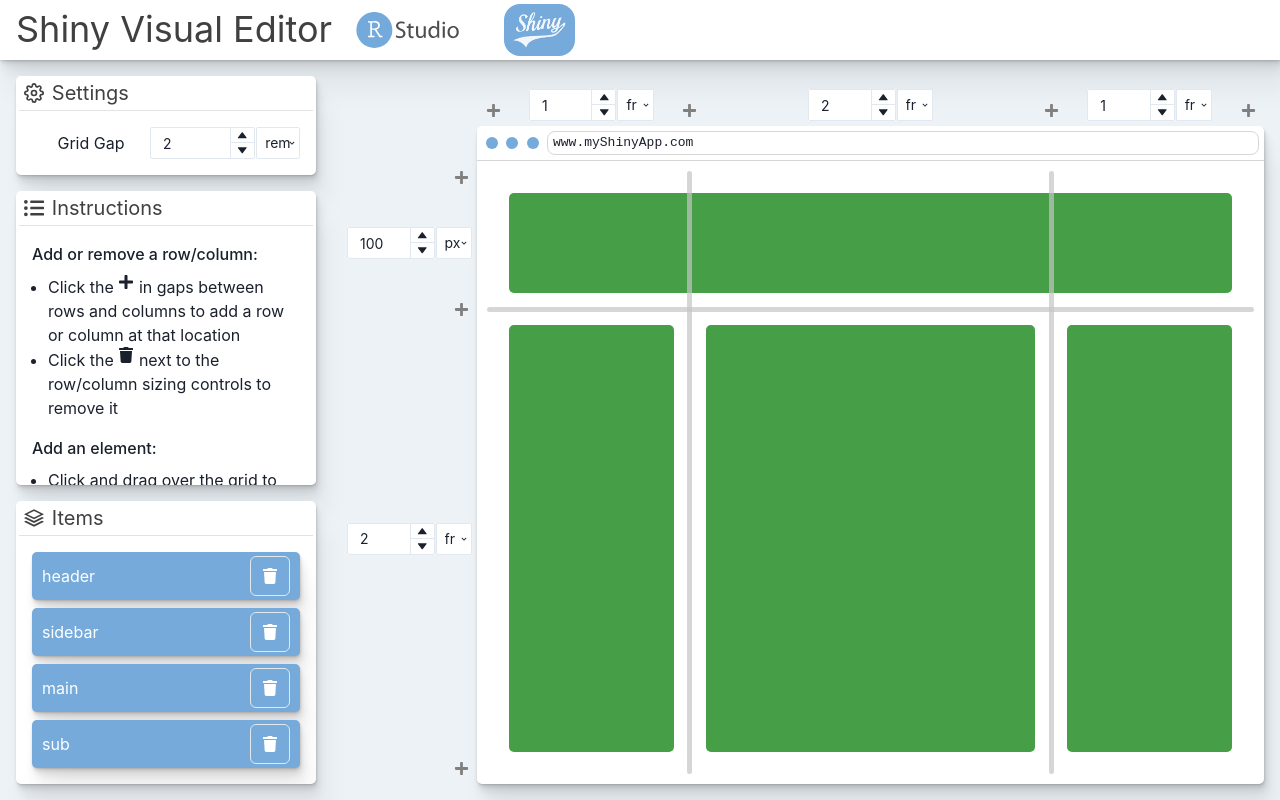
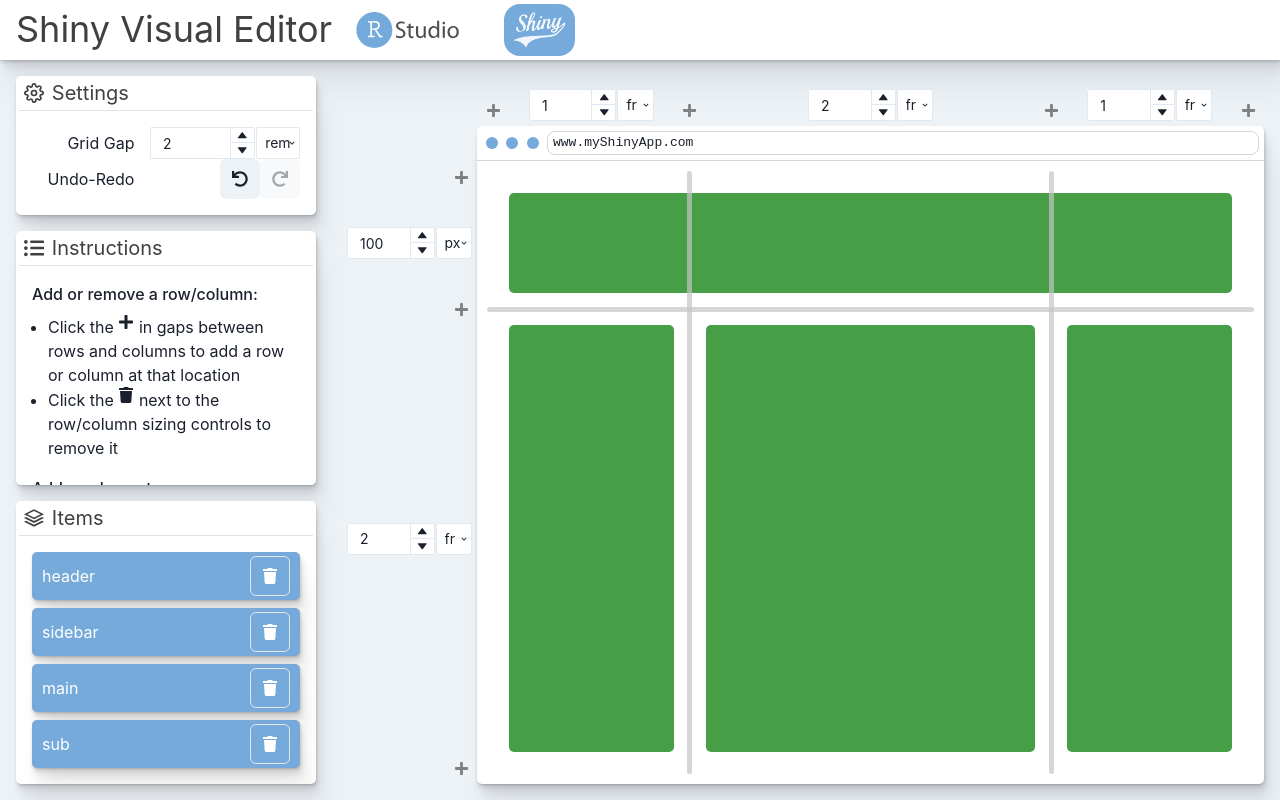
Before and after one commit to rstudio/shinyuieditor, a React (Create React App) app: page / in a window 1280 px wide. Built offline with nearby package versions, Linux system fonts and the light colour scheme.

Commit message:
Added some very basic history navigation based on the whole app layout state

```diff
--- /dev/null
+++ b/src/components/HistoryNav.tsx
@@ -0,0 +1,23 @@
+import { IconButton } from "@chakra-ui/button";
+import { FaRedo, FaUndo } from "react-icons/fa";
+import { useUndoRedo } from "../state-logic/useUndoRedo";
+
+export function HistoryNav() {
+  const { goBackward, goForward, canGoBackward, canGoForward } = useUndoRedo();
+  return (
+    <>
+      <IconButton
+        icon={<FaUndo />}
+        disabled={!canGoBackward}
+        aria-label="undo"
+        onClick={goBackward}
+      />
+      <IconButton
+        icon={<FaRedo />}
+        disabled={!canGoForward}
+        aria-label="redo"
+        onClick={goForward}
+      />
+    </>
+  );
+}
--- /dev/null
+++ b/src/state-logic/useUndoRedo.tsx
@@ -0,0 +1,114 @@
+import { GridLayoutTemplate } from "GridTypes";
+import { useCallback, useEffect, useRef, useState } from "react";
+import { useRecoilValue, useSetRecoilState } from "recoil";
+import { fullAppState } from "state-logic/gridLayout/atoms";
+
+export function useUndoRedo() {
+  const fullLayout = useRecoilValue(fullAppState);
+  const [canGoForward, setCanGoForward] = useState(false);
+  const [canGoBackward, setCanGoBackward] = useState(false);
+
+  const setUpNewLayout = useSetRecoilState(fullAppState);
+
+  const stepsBackwards = useRef(0);
+  const lastRequestedLayout = useRef<GridLayoutTemplate | null>(null);
+  const inHistoryStack = useRef<boolean>(false);
+  const stateHistory = useRef<GridLayoutTemplate[]>([]);
+
+  useEffect(() => {
+    const isLayoutFromHistory = sameLayout(
+      fullLayout,
+      lastRequestedLayout.current
+    );
+
+    // Check to make see if the undo button should be enabled
+    if (isLayoutFromHistory) {
+      const numStatesRemaining =
+        stateHistory.current.length - stepsBackwards.current - 2;
+      setCanGoBackward(numStatesRemaining > 0);
+    }
+
+    // Looking at a previous state
+    if (isLayoutFromHistory && stepsBackwards.current > 0) {
+      setCanGoForward(true);
+      inHistoryStack.current = true;
+      return;
+    }
+
+    // Forward button was pressed until being back at present
+    if (isLayoutFromHistory && stepsBackwards.current === 0) {
+      setCanGoForward(false);
+      inHistoryStack.current = false;
+      return;
+    }
+
+    // The user has modified the layout while back in history so we need to
+    // erase the future history as they've started a new branch
+    if (inHistoryStack.current) {
+      stateHistory.current = stateHistory.current.slice(
+        0,
+        -stepsBackwards.current
+      );
+      stepsBackwards.current = 0;
+      inHistoryStack.current = false;
+      setCanGoForward(false);
+    }
+
+    // Add latest history to the stack.
+    const noChangeInLayout = sameLayout(
+      fullLayout,
+      stateHistory.current[stateHistory.current.length - 1]
+    );
+    if (noChangeInLayout) {
+      console.log(
+        "Nothing has changed between steps so nothing is added to history stack"
+      );
+      return;
+    }
+    stateHistory.current = [...stateHistory.current, fullLayout];
+    setCanGoBackward(true);
+
+    // console.log({
+    //   inHistoryStack: inHistoryStack.current,
+    //   stepsBackwards: stepsBackwards.current,
+    //   stateStackSize: stateHistory.current.length,
+    //   historyStack: stateHistory.current,
+    // });
+  }, [fullLayout, stateHistory]);
+
+  const goToHistoryEntry = useCallback(
+    (numStepsBackwards: number) => {
+      const numSnapshots = stateHistory.current.length;
+      const newHistoryIndex = numSnapshots - numStepsBackwards - 1;
+
+      lastRequestedLayout.current = stateHistory.current[newHistoryIndex];
+      setUpNewLayout(lastRequestedLayout.current);
+    },
+    [setUpNewLayout]
+  );
+
+  const goBackward = useCallback(() => {
+    stepsBackwards.current++;
+    goToHistoryEntry(stepsBackwards.current);
+  }, [goToHistoryEntry]);
+
+  const goForward = useCallback(() => {
+    stepsBackwards.current--;
+    goToHistoryEntry(stepsBackwards.current);
+  }, [goToHistoryEntry]);
+
+  return {
+    goBackward,
+    goForward,
+    canGoBackward,
+    canGoForward,
+  };
+}
+function sameLayout(
+  a: GridLayoutTemplate,
+  b: GridLayoutTemplate | null
+): boolean {
+  if (b === null) return false;
+
+  return JSON.stringify(a) === JSON.stringify(b);
+}
--- a/src/views/LayoutEditor.tsx
+++ b/src/views/LayoutEditor.tsx
@@ -1,18 +1,19 @@
 /** @jsxImportSource @emotion/react */
 import styled from "@emotion/styled";
+import { EditorGridContainer } from "components/EditorGridContainer";
+import { EditorInstructions } from "components/EditorInstructions";
+import { EditorSettings, SettingPane } from "components/EditorSettings";
+import { FakeBrowserBar } from "components/FakeBrowserBar";
+import { GapSizeChooser } from "components/GapSizeChooser";
+import { GridCard } from "components/GridCard";
+import { HistoryNav } from "components/HistoryNav";
+import { MainGridCSSVariables } from "components/MainGridCSSVariables";
 import * as React from "react";
 import { FaListUl } from "react-icons/fa";
 import { FiSettings } from "react-icons/fi";
 import { ImStack } from "react-icons/im";
 import { useInitializeToLayout } from "state-logic/gridLayout/hooks";
-import { EditorGridContainer } from "components/EditorGridContainer";
-import { EditorInstructions } from "components/EditorInstructions";
 import { ItemsListView } from "../components/ItemsListView";
-import { EditorSettings, SettingPane } from "components/EditorSettings";
-import { FakeBrowserBar } from "components/FakeBrowserBar";
-import { GapSizeChooser } from "components/GapSizeChooser";
-import { GridCard } from "components/GridCard";
-import { MainGridCSSVariables } from "components/MainGridCSSVariables";
 
 const EditorWrapper = styled.div({
   "--main-gap": "var(--pad, 1rem)",
@@ -45,6 +46,9 @@ export function LayoutEditor() {
           <SettingPane label="Grid Gap">
             <GapSizeChooser />
           </SettingPane>
+          <SettingPane label="Undo-Redo">
+            <HistoryNav />
+          </SettingPane>
         </EditorSettings>
       </GridCard>
       <GridCard title="Instructions" icon={<FaListUl />} area="instructions">
```
